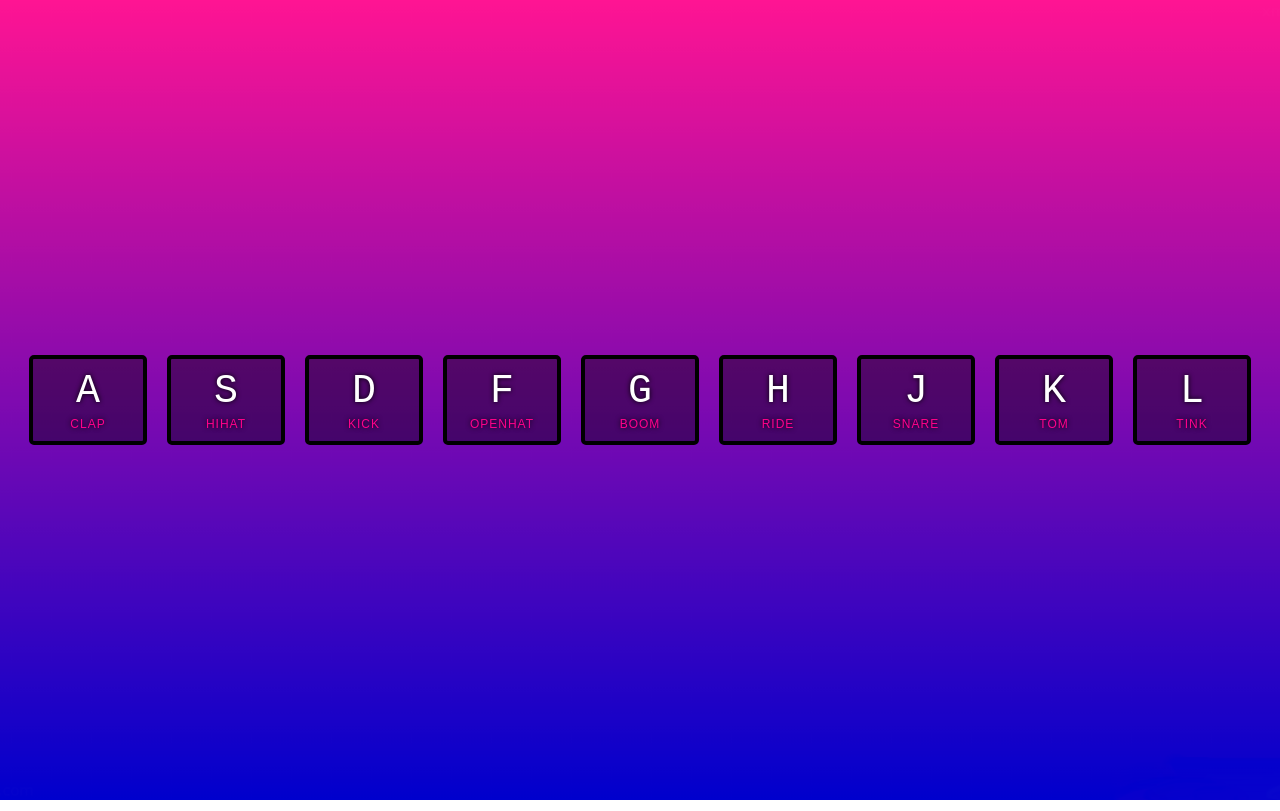
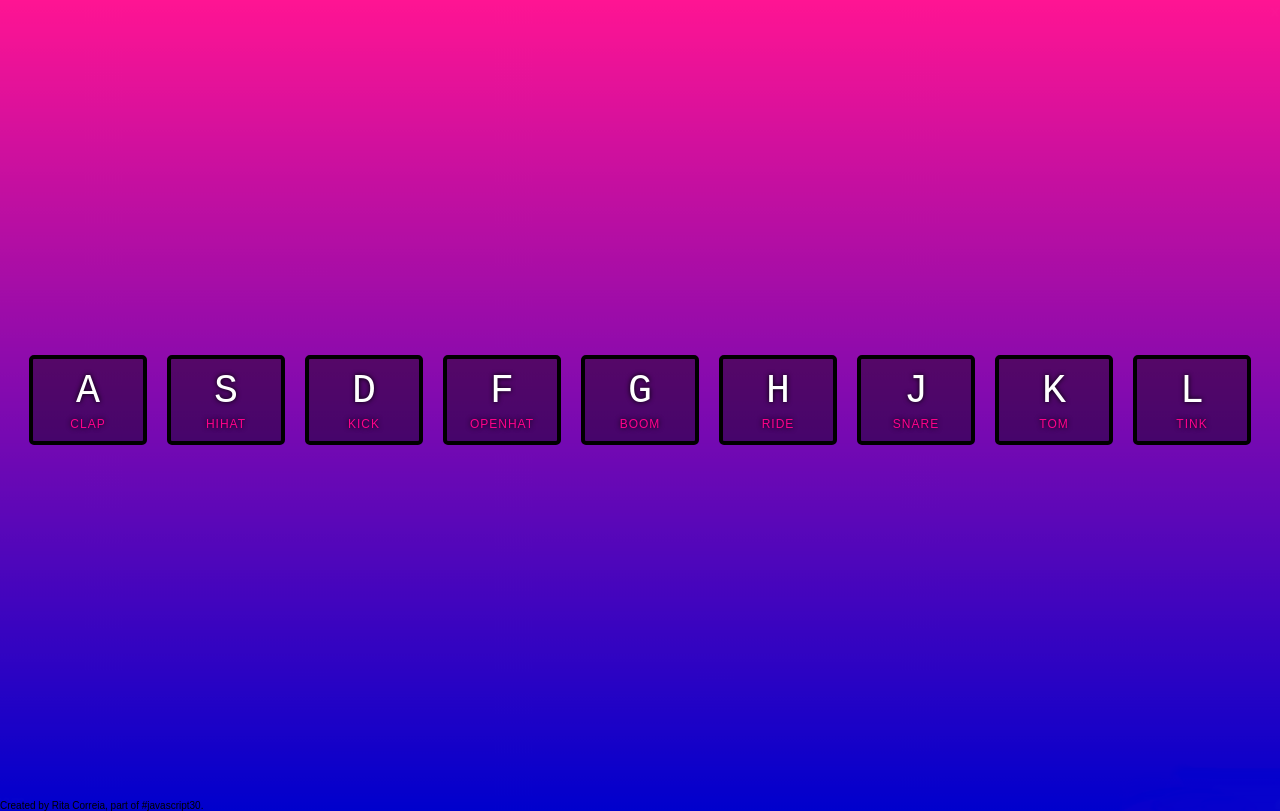
Before and after one commit to ritaxcorreia/drum-kit, a plain HTML site: page index.html in a window 1280 px wide. Drawn offline with Linux system fonts and the light colour scheme.

Commit message:
Update index.html

```diff
--- a/index.html
+++ b/index.html
@@ -9,8 +9,8 @@
 
 <body>
 
+    <div class="keys">
 
-    <div class="keys">
         <div data-key="65" class="key">
             <kbd>A</kbd>
             <span class="sound">clap</span>
@@ -59,6 +59,9 @@
     <audio data-key="75" src="sounds/tom.wav"></audio>
     <audio data-key="76" src="sounds/tink.wav"></audio>
 
+    <footer>Created by Rita Correia, part of #javascript30.</footer>
+
+
     <script>
     </script>
 
```
